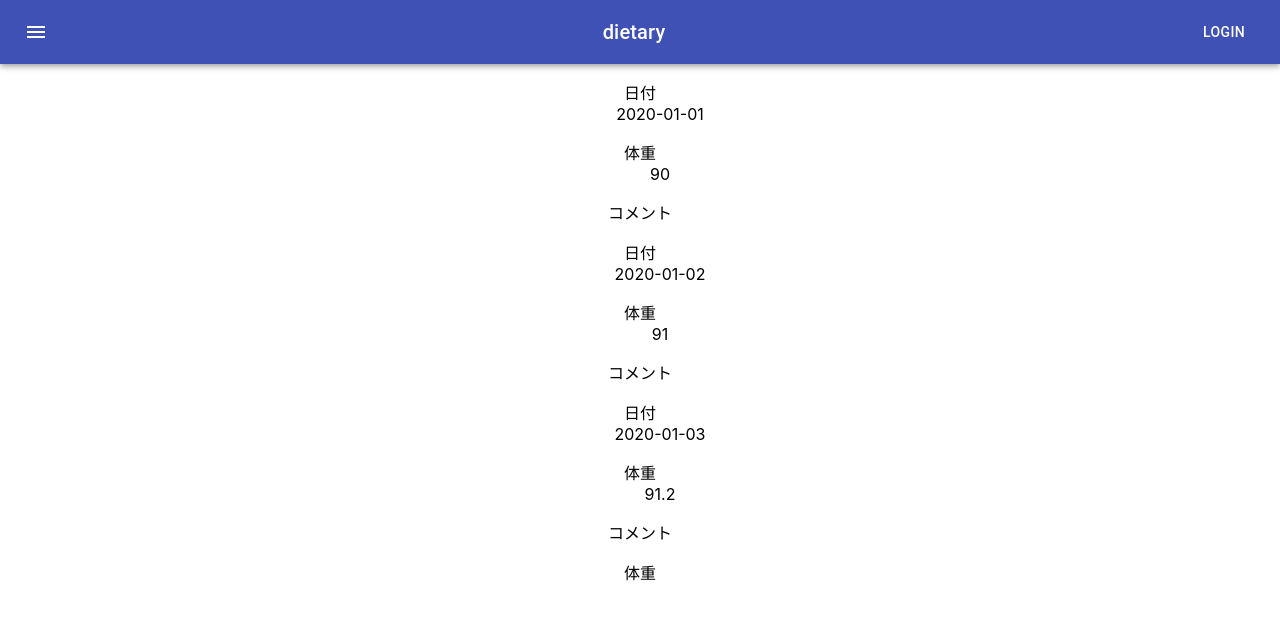
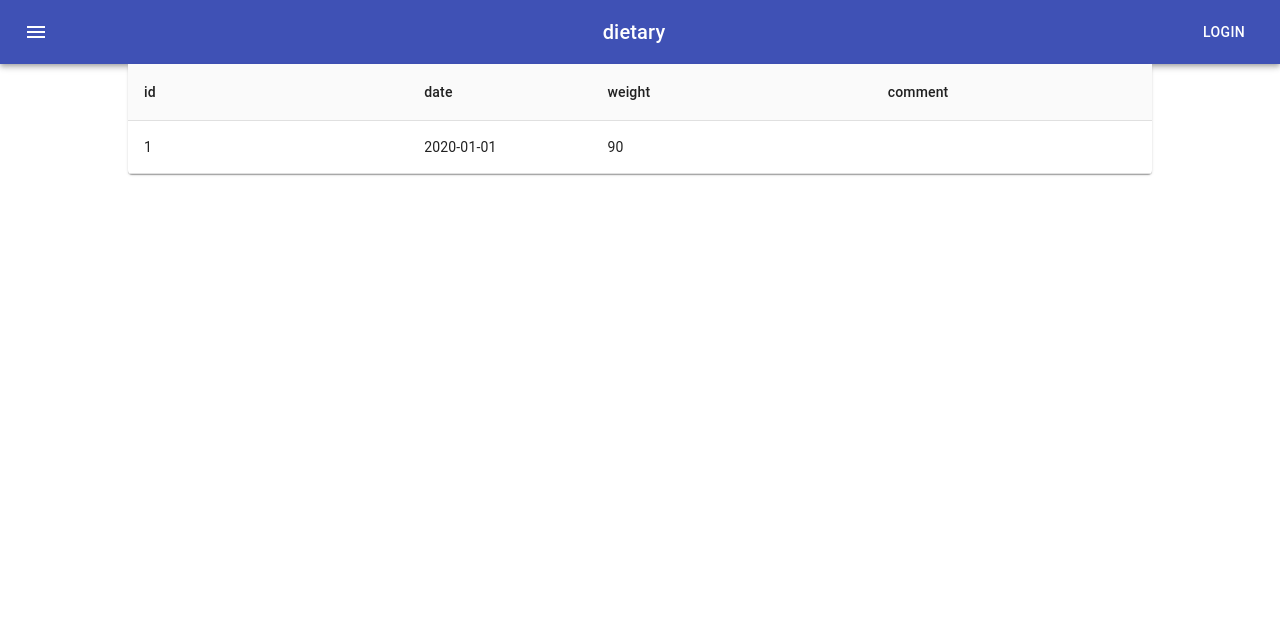
Before and after one commit to kotarofunyu/dietary, a React (Create React App) app: page / in a window 1280 px wide. Shown: the top 620 px of the page. Built offline with nearby package versions, Linux system fonts and the light colour scheme.

Commit message:
[FEAT] tableでデータを表示する

```diff
--- a/src/App.tsx
+++ b/src/App.tsx
@@ -1,56 +1,13 @@
 import React from 'react'
 import './App.css'
 import { HeaderBar } from './HeaderBar'
+import { WeightsIndex } from './WeightsIndex'
 
 function App() {
-  const weights: Array<any> = [
-    {
-      id: 1,
-      date: '2020-01-01',
-      weight: 90,
-      comment: '',
-    },
-    {
-      id: 2,
-      date: '2020-01-02',
-      weight: 91,
-      comment: '',
-    },
-    {
-      id: 3,
-      date: '2020-01-03',
-      weight: 91.2,
-      comment: '',
-    },
-  ]
-
   return (
     <div className="App">
       <HeaderBar />
-      <div>
-        {weights.map((item) => {
-          return (
-            <>
-              <dl>
-                <dt>日付</dt>
-                <dd>{item.date}</dd>
-              </dl>
-              <dl>
-                <dt>体重</dt>
-                <dd>{item.weight}</dd>
-              </dl>
-              <dl>
-                <dt>コメント</dt>
-                <dd>{item.comment}</dd>
-              </dl>
-            </>
-          )
-        })}
-        <dl>
-          <dt>体重</dt>
-          <dd></dd>
-        </dl>
-      </div>
+      <WeightsIndex />
     </div>
   )
 }
--- /dev/null
+++ b/src/BaseTable.tsx
@@ -0,0 +1,68 @@
+import React from 'react'
+import { Weight } from './Weight'
+import { makeStyles } from '@material-ui/core/styles'
+import {
+  Paper,
+  Table,
+  TableBody,
+  TableCell,
+  TableContainer,
+  TableHead,
+  TablePagination,
+  TableRow,
+} from '@material-ui/core'
+
+type TableDataProps = {
+  weights: Array<Weight>
+}
+
+const columns = [
+  { id: 'id', label: 'id', minWidth: 170 },
+  { id: 'date', label: 'date', minWidth: 100 },
+  { id: 'weight', label: 'weight', minWidth: 170 },
+  { id: 'comment', label: 'comment', minWidth: 170 },
+]
+
+const useStyles = makeStyles({
+  root: {
+    width: '80%',
+    margin: 'auto',
+  },
+  container: {
+    maxHeight: 440,
+  },
+})
+
+export function BaseTable(props: TableDataProps) {
+  const datas = props.weights
+  const classes = useStyles()
+
+  return (
+    <Paper className={classes.root}>
+      <TableContainer className={classes.container}>
+        <Table stickyHeader aria-label="sticky table">
+          <TableHead>
+            <TableRow>
+              {columns.map((column) => (
+                <TableCell
+                  key={column.id}
+                  style={{ minWidth: column.minWidth }}
+                >
+                  {column.label}
+                </TableCell>
+              ))}
+            </TableRow>
+          </TableHead>
+          <TableBody>
+            <TableRow hover role="checkbox">
+              <TableCell>{datas[0].id}</TableCell>
+              <TableCell>{datas[0].date}</TableCell>
+              <TableCell>{datas[0].weight}</TableCell>
+              <TableCell>{datas[0].comment}</TableCell>
+            </TableRow>
+          </TableBody>
+        </Table>
+      </TableContainer>
+    </Paper>
+  )
+}
--- /dev/null
+++ b/src/Weight.ts
@@ -0,0 +1,6 @@
+export type Weight = {
+  id: number
+  date: string
+  weight: number
+  comment: string
+}
--- /dev/null
+++ b/src/WeightsIndex.tsx
@@ -0,0 +1,32 @@
+import React from 'react'
+import { Weight } from './Weight'
+import { BaseTable } from './BaseTable'
+
+const weights: Array<Weight> = [
+  {
+    id: 1,
+    date: '2020-01-01',
+    weight: 90,
+    comment: '',
+  },
+  {
+    id: 2,
+    date: '2020-01-02',
+    weight: 91,
+    comment: '',
+  },
+  {
+    id: 3,
+    date: '2020-01-03',
+    weight: 91.2,
+    comment: '',
+  },
+]
+
+export function WeightsIndex() {
+  return (
+    <div>
+      <BaseTable weights={weights} />
+    </div>
+  )
+}
```
